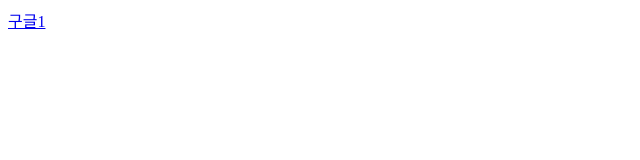
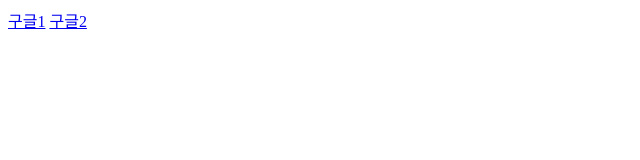
Before and after one commit to joyongju-ai/-, a plain HTML site: page index.html in a window 1280 px wide. Shown: the full height of the page, 0-640 px from the left. Drawn offline with Linux system fonts and the light colour scheme.

Commit message:
Update index.html

```diff
--- a/index.html
+++ b/index.html
@@ -5,5 +5,6 @@
   </head>
   <body>
     <a href="css-ver1.html">구글1</a>
+    <a href="css-ver2.html">구글2</a>
   </body>
 </html>
```
